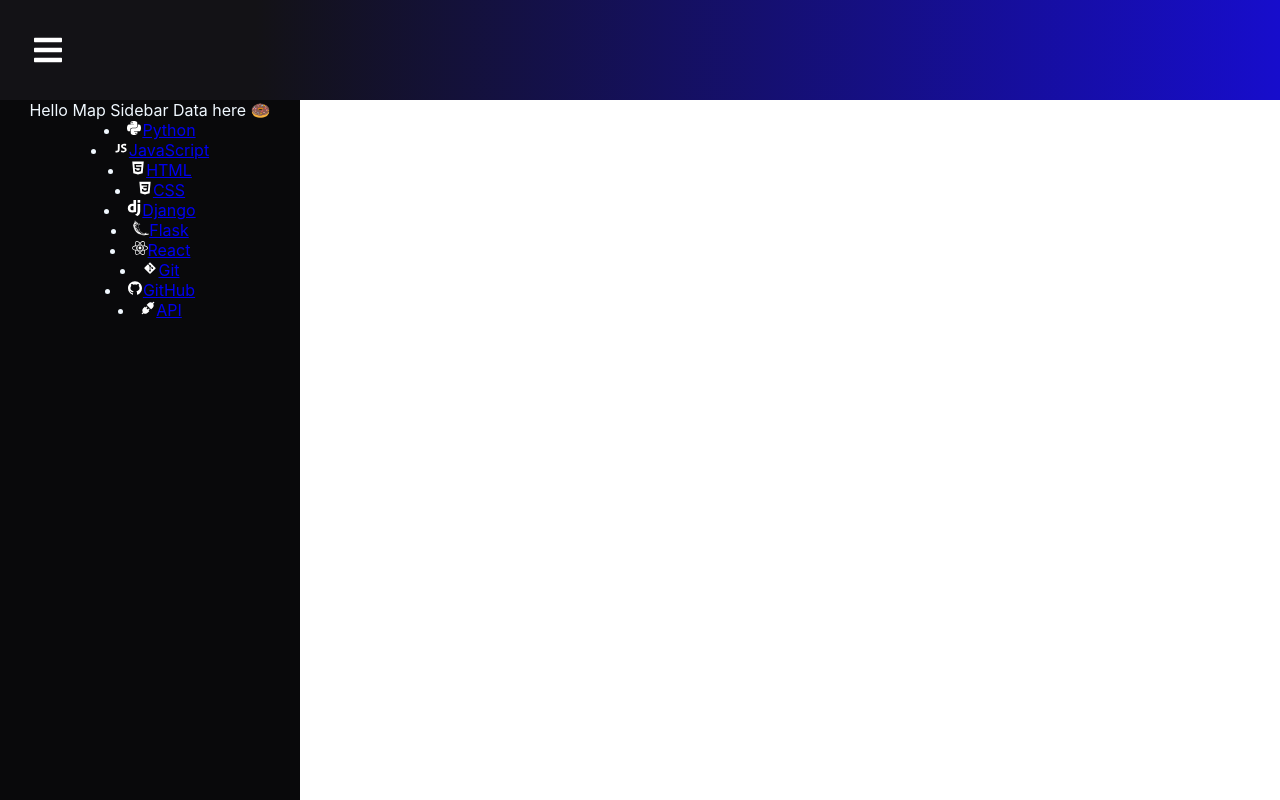
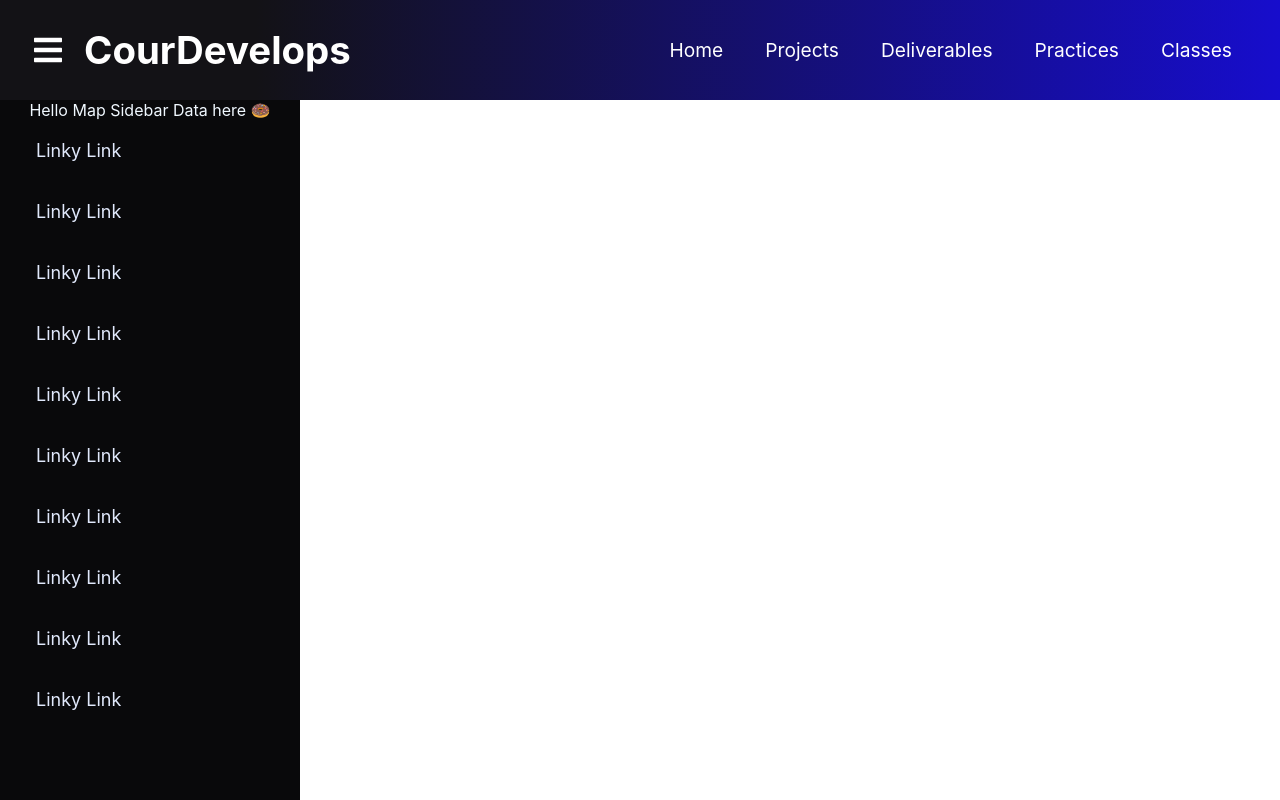
Before and after one commit to courthub74/CourDevelopsOracle, a React (Create React App) app: page /python/autoemail in a window 1280 px wide. Built offline with nearby package versions, Linux system fonts and the light colour scheme.

Commit message:
Linky Links

```diff
--- /dev/null
+++ b/src/components/Navbar.css
@@ -0,0 +1,155 @@
+
+.NavbarItems {
+    background: linear-gradient(90deg, rgb(19, 18, 22) 0%, rgb(23, 13, 204) 100%);
+    height: 100px;
+    display: flex;
+    justify-content: center;
+    align-items: center;
+    font-size: 1.2rem;
+}
+
+.MdDeveloperMode {
+    color: #fff;
+}
+
+.navbar-logo {
+    color: #fff;
+    justify-self: start;
+    margin-left: 20px;
+    cursor: pointer;
+}
+
+.fa-react {
+    margin-left: 0.5rem;
+    font-size: 1.6rem;
+}
+
+.navbar-logo {
+    color: #fff;
+    justify-self: start;
+    margin-left: 20px;
+    cursor: pointer;
+}
+
+.nav-menu {
+    display: grid;
+    grid-template-columns: repeat(5, auto);
+    grid-gap: 10px;
+    list-style: none;
+    text-align: center;
+    width: 70vw;
+    justify-content: end;
+    margin-right: 2rem;
+    font-size: 1.2rem;
+}
+
+.nav-links {
+    color: rgb(255, 255, 255);
+    text-decoration: none;
+    padding: 0.5rem 1rem;
+}
+
+.nav-links:hover {
+    background-color: #1b9de9;
+    border-radius: 4px;
+    transition: all 0.2s ease-out;
+}
+
+.SidebarWrap {
+    color: aliceblue;
+}
+
+.fa-bars {
+    color: #fff;
+}
+
+.nav-links-mobile {
+    display: none;
+}
+
+.menu-icon {
+    display: none;
+}
+
+@media screen and (max-width: 960px) {
+    .NavbarItems {
+        position: relative;
+    }
+
+    .nav-menu {
+        display: flex;
+        flex-direction: column;
+        width: 100%;
+        height: 500px;
+        position: absolute;
+        top: 80px;
+        left: -100%;
+        opacity: 1;
+        transition: all 0.5s ease;
+    }
+
+    .nav-menu.active {
+        background: #6668f4;
+        left: 0;
+        opacity: 1;
+        transition: all 0.5s ease;
+        z-index: 1;
+    }
+
+    .nav-links {
+        text-align: center;
+        padding: 2rem;
+        width: 100%;
+        display: table;
+    }
+
+    .nav-links:hover {
+        background-color: #142ec2;
+        border-radius: 0;
+    }
+
+    .navbar-logo {
+        position: absolute;
+        top: 0;
+        left: 0;
+        transform: translate(25%, 50%);
+    }
+
+    .menu-icon {
+        display: block;
+        position: absolute;
+        top: 0;
+        right: 0;
+        transform: translate(-100%, 60%);
+        font-size: 1.8rem;
+        cursor: pointer;
+    }
+
+    .fa-times {
+        color: #fff;
+        font-size: 2rem;
+    }
+
+    .nav-links-mobile {
+        display: block;
+        text-align: center;
+        padding: 1.5rem;
+        margin: 2rem auto;
+        border-radius: 4px;
+        width: 80%;
+        background: #4ad9e4;
+        text-decoration: none;
+        color: #fff;
+        font-size: 1.5rem;
+    }
+
+    .nav-links-mobile:hover {
+        background: #fff;
+        color: #0932e6;
+        transition: 250ms;
+    }
+
+    Button {
+        display: none;
+    }
+}
--- a/src/components/Sidebar.js
+++ b/src/components/Sidebar.js
@@ -1,12 +1,17 @@
-import React from 'react';
+import React, { useState } from 'react';
 import { SidebarData } from './SidebarData';
 import { IconContext } from 'react-icons/lib';
 import { Link } from 'react-router-dom';
 import styled from 'styled-components';
 import './Sidebar.css';
-// import SubMenu from './Submenu';
-import Scrollbars from 'react-custom-scrollbars';
+import './Navbar.css'
+import SubMenu from './Submenu';
+import { Scrollbars } from 'react-custom-scrollbars';
 import * as FaIcons from 'react-icons/fa';
+// import { SiTodoist } from 'react-icons/si';
+import { ToDos } from './ToDos';
+// import { Button } from '../Button'
+
 
 //ADD NAVBAR TO TOP
 const Nav = styled.div`
@@ -46,18 +51,48 @@ const SidebarWrap = styled.div`
     width: 100%;
 `;
 
-//SIDEBAR CONSTRUCTOR
+//SIDEBAR CONSTRUCTOR WITH NAVBAR INCLUDED
 export const Sidebar = () => {
+
+    const [sidebar, setSidebar] = useState(false);
+    const showSidebar = () => setSidebar(!sidebar);
+
     return (
         <>
 
             <IconContext.Provider value={{ color: '#fff' }}>
 
-                <Nav>
+                <Nav className="NavbarItems">
+
                     <NavIcon to='#'>
-                        <FaIcons.FaBars />
+                        <FaIcons.FaBars onClick={showSidebar} />
                     </NavIcon>
+
+                    <h1 className="navbar-logo">CourDevelops
+                        {/* <a href="/pages/home" className="navbar-logo"> */}
+                    </h1>
+
+                    <div className="menu-icon">
+
+                    </div>
+
+                    <ul className="nav-menu">
+                        {ToDos.map((item, index) => {
+                            return (
+                                <li key={index}>
+                                    <a className={item.cName} href={item.url}>
+                                        {item.title}
+                                    </a>
+                                </li>
+                            )
+                        })}
+                    </ul>
+
+                    {/* <Button>Account</Button> */}
+
                 </Nav>
+
+                {/* SideBar Part */}
 
                     <SidebarNav>
 
@@ -67,14 +102,15 @@ export const Sidebar = () => {
                                 Map
                                 Sidebar Data here 🍩
                                 {SidebarData.map((item, index) => {
-                                    return (
-                                        <li key={index} className={item.cName}>
-                                            <Link to={item.path}>
-                                                {item.icon}
-                                                <span>{item.title}</span>
-                                            </Link>
-                                        </li>
-                                    )
+                                    return <SubMenu item={item} key={index} />;
+                                    // return (
+                                    //     <li key={index} className={item.cName}>
+                                    //         <Link to={item.path}>
+                                    //             {item.icon}
+                                    //             <span>{item.title}</span>
+                                    //         </Link>
+                                    //     </li>
+                                    // )
                                 })}
                             </Scrollbars>
                         </SidebarWrap>
--- a/src/components/Submenu.js
+++ b/src/components/Submenu.js
@@ -1,4 +1,4 @@
-import React from 'react';
+import React, { useState } from 'react';
 import { Link } from 'react-router-dom';
 import styled from 'styled-components';
 
@@ -39,17 +39,27 @@ const DropdownLink = styled(Link)`
     }
 `;
 
+const SubMenu = ({item}) => {
 
-const SubMenu = ({item}) => {
+    const [subNav, setSubnav] = useState(false);
+
+    const showSubnav = () => setSubnav(!subNav);
+
     return (
         <>
-            <SidebarLink>
+            <SidebarLink to={item.path}>
                 <SidebarLabel>Linky Link</SidebarLabel>
             </SidebarLink>
 
-                <DropdownLink>
-                    <SidebarLabel>Dropy Drop</SidebarLabel>
-                </DropdownLink>
+            {subNav && item.subNav.map((item, index) => {
+                return (
+                    <DropdownLink>
+                        <SidebarLabel>Dropy Drop</SidebarLabel>
+                    </DropdownLink>
+                );
+            })}
+
+
         </>
     )
 }
--- /dev/null
+++ b/src/components/ToDos.js
@@ -0,0 +1,27 @@
+export const ToDos = [
+    {
+        title: 'Home',
+        url: '/pages/home',
+        cName: 'nav-links'
+    },
+    {
+        title: 'Projects',
+        url: '/pages/projects',
+        cName: 'nav-links'
+    },
+    {
+        title: 'Deliverables',
+        url: '/pages/deliverables',
+        cName: 'nav-links'
+    },
+    {
+        title: 'Practices',
+        url: '/pages/practices',
+        cName: 'nav-links'
+    },
+    {
+        title: 'Classes',
+        url: '/pages/classes',
+        cName: 'nav-links'
+    }
+]
```
